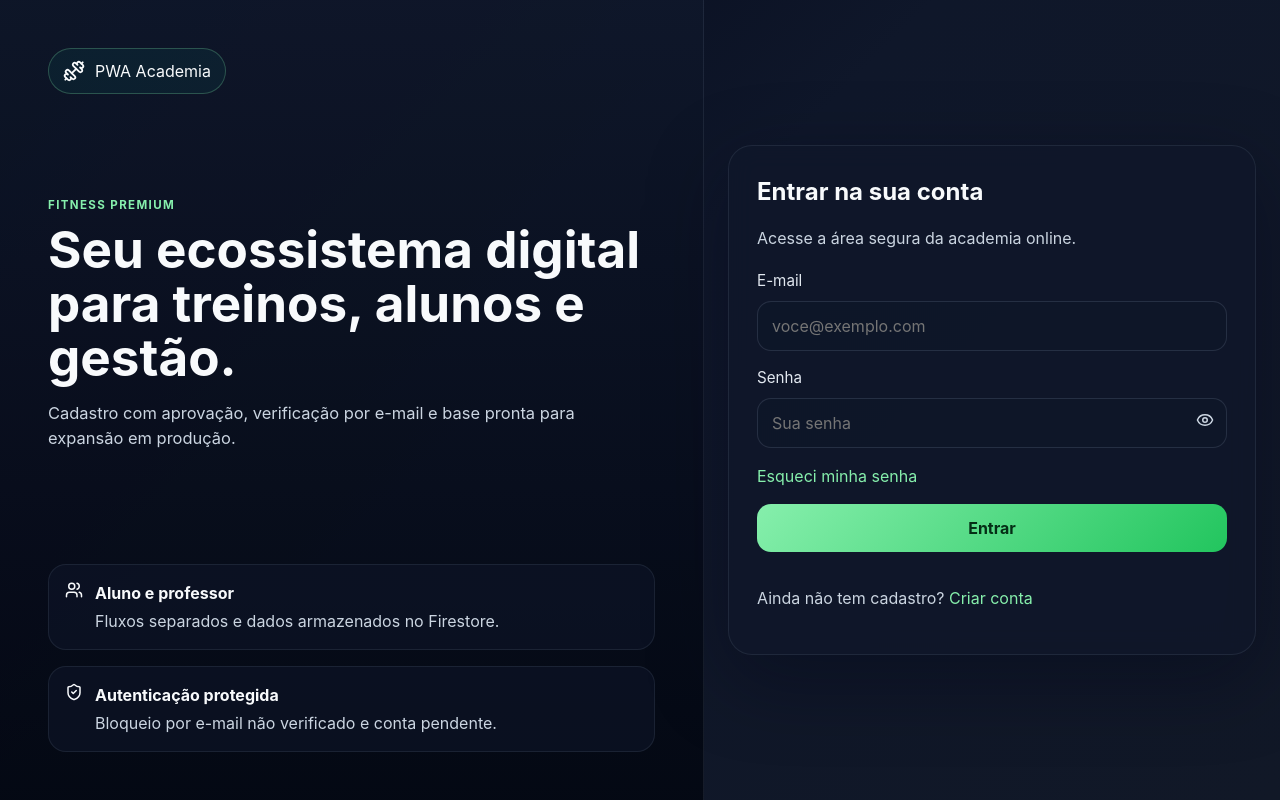
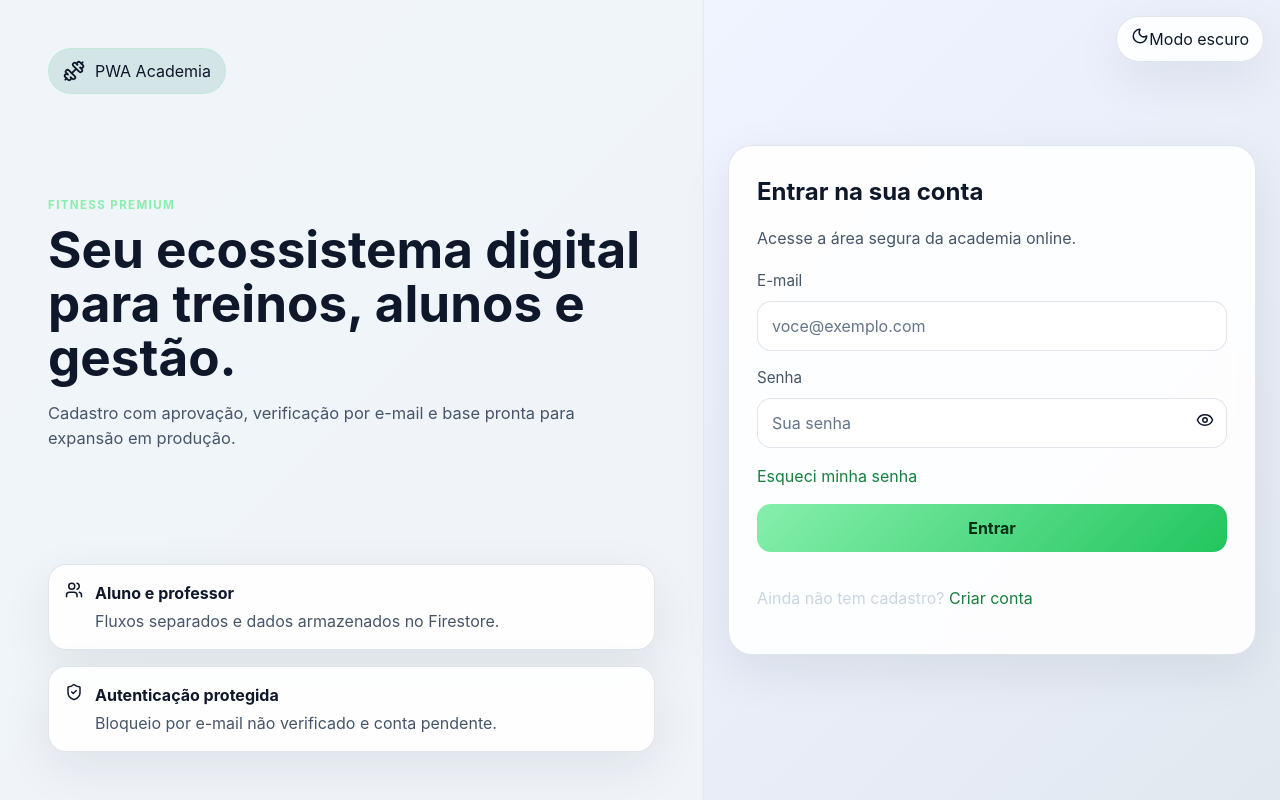
Before and after one commit to gui130699/pwa-academia, a React (Vite) app: page /login in a window 1280 px wide. Built offline with nearby package versions, Linux system fonts and the light colour scheme; no server answers.

Commit message:
feat: add exercise name and theme toggle

```diff
--- a/src/App.tsx
+++ b/src/App.tsx
@@ -1,7 +1,49 @@
+import { Moon, Sun } from 'lucide-react'
+import { useEffect, useState } from 'react'
 import { AppRouter } from './routes/AppRouter'
 
+type ThemeMode = 'dark' | 'light'
+
+const THEME_STORAGE_KEY = 'pwa-academia-theme'
+
+function getInitialTheme(): ThemeMode {
+  if (typeof window === 'undefined') {
+    return 'dark'
+  }
+
+  const savedTheme = window.localStorage.getItem(THEME_STORAGE_KEY)
+
+  if (savedTheme === 'dark' || savedTheme === 'light') {
+    return savedTheme
+  }
+
+  return window.matchMedia('(prefers-color-scheme: light)').matches ? 'light' : 'dark'
+}
+
 function App() {
-  return <AppRouter />
+  const [theme, setTheme] = useState<ThemeMode>(getInitialTheme)
+
+  useEffect(() => {
+    document.documentElement.setAttribute('data-theme', theme)
+    document.documentElement.style.colorScheme = theme
+    window.localStorage.setItem(THEME_STORAGE_KEY, theme)
+  }, [theme])
+
+  return (
+    <>
+      <button
+        className="theme-toggle"
+        type="button"
+        onClick={() => setTheme((current) => (current === 'dark' ? 'light' : 'dark'))}
+        aria-label={theme === 'dark' ? 'Ativar modo claro' : 'Ativar modo escuro'}
+      >
+        {theme === 'dark' ? <Sun size={18} /> : <Moon size={18} />}
+        <span>{theme === 'dark' ? 'Modo claro' : 'Modo escuro'}</span>
+      </button>
+
+      <AppRouter />
+    </>
+  )
 }
 
 export default App
--- a/src/pages/professor/CadastroExercicioProfessor.tsx
+++ b/src/pages/professor/CadastroExercicioProfessor.tsx
@@ -16,6 +16,7 @@ export function CadastroExercicioProfessor() {
   const [feedback, setFeedback] = useState('')
   const [isSaving, setIsSaving] = useState(false)
   const [formData, setFormData] = useState({
+    nome: '',
     descricao: '',
     grupoMuscularId: '',
     videoInstrucaoUrl: '',
@@ -47,6 +48,7 @@ export function CadastroExercicioProfessor() {
       }
 
       await createExercise({
+        nome: formData.nome,
         descricao: formData.descricao,
         grupoMuscularId: selectedGroup.id,
         grupoMuscularNome: selectedGroup.nome,
@@ -55,7 +57,7 @@ export function CadastroExercicioProfessor() {
         criadoPorNome: profile?.nomeCompleto,
       })
 
-      setFormData({ descricao: '', grupoMuscularId: '', videoInstrucaoUrl: '' })
+      setFormData({ nome: '', descricao: '', grupoMuscularId: '', videoInstrucaoUrl: '' })
       setFeedback('Exercício cadastrado com sucesso.')
     } catch (error) {
       setFeedback(getFirebaseErrorMessage(error, 'Não foi possível salvar o exercício.'))
@@ -68,7 +70,7 @@ export function CadastroExercicioProfessor() {
     <section className="professor-page fade-in-panel">
       <span className="eyebrow">Cadastro de exercício</span>
       <h2>Novo exercício</h2>
-      <p>Preencha a descrição, selecione o grupo muscular e cole o link do vídeo de instrução.</p>
+      <p>Preencha o nome do exercício, a descrição, selecione o grupo muscular e cole o link do vídeo de instrução.</p>
 
       {groups.length === 0 ? (
         <div className="info-banner warning-banner panel-feedback">
@@ -79,6 +81,22 @@ export function CadastroExercicioProfessor() {
       {feedback ? <div className="info-banner success-banner panel-feedback">{feedback}</div> : null}
 
       <form className="auth-form section-block" onSubmit={handleSubmit}>
+        <label className="form-field">
+          <span>Nome do exercício</span>
+          <input
+            className="app-input"
+            type="text"
+            placeholder="Ex.: Supino reto com barra"
+            value={formData.nome}
+            onChange={(event) =>
+              setFormData((current) => ({
+                ...current,
+                nome: event.target.value,
+              }))
+            }
+          />
+        </label>
+
         <label className="form-field">
           <span>Descrição do exercício</span>
           <textarea
--- a/src/pages/professor/TreinosProfessor.tsx
+++ b/src/pages/professor/TreinosProfessor.tsx
@@ -74,7 +74,8 @@ export function TreinosProfessor() {
               exercises.map((exercise) => (
                 <article key={exercise.id} className="compact-row compact-row--readonly">
                   <div className="compact-row__main">
-                    <strong>{exercise.descricao}</strong>
+                    <strong>{exercise.nome ?? 'Exercício cadastrado'}</strong>
+                    <span>{exercise.descricao}</span>
                     <span>Grupo muscular: {exercise.grupoMuscularNome}</span>
                     <span>{exercise.criadoPorNome ? `Cadastrado por ${exercise.criadoPorNome}` : 'Cadastro disponível para uso.'}</span>
                   </div>
--- a/src/services/exerciseService.ts
+++ b/src/services/exerciseService.ts
@@ -37,12 +37,21 @@ export async function getExercises(): Promise<Exercicio[]> {
       id: currentDoc.id,
       ...(currentDoc.data() as Omit<Exercicio, 'id'>),
     }))
-    .sort((first, second) => first.descricao.localeCompare(second.descricao, 'pt-BR'))
+    .sort((first, second) => {
+      const firstLabel = first.nome ?? first.descricao
+      const secondLabel = second.nome ?? second.descricao
+      return firstLabel.localeCompare(secondLabel, 'pt-BR')
+    })
 }
 
 export async function createExercise(payload: NovoExercicioPayload) {
+  const name = payload.nome.trim()
   const description = payload.descricao.trim()
   const videoUrl = payload.videoInstrucaoUrl.trim()
+
+  if (!name) {
+    throw new Error('Informe o nome do exercício.')
+  }
 
   if (!description) {
     throw new Error('Informe a descrição do exercício.')
@@ -63,6 +72,7 @@ export async function createExercise(payload: NovoExercicioPayload) {
   }
 
   await addDoc(exercisesCollection, {
+    nome: name,
     descricao: description,
     grupoMuscularId: payload.grupoMuscularId,
     grupoMuscularNome: payload.grupoMuscularNome,
--- a/src/styles/theme.css
+++ b/src/styles/theme.css
@@ -11,6 +11,38 @@
   text-rendering: optimizeLegibility;
   -webkit-font-smoothing: antialiased;
   -moz-osx-font-smoothing: grayscale;
+  --app-background:
+    radial-gradient(circle at top, rgba(34, 197, 94, 0.12), transparent 0, transparent 45%),
+    linear-gradient(135deg, #020617 0%, #0f172a 45%, #111827 100%);
+  --text-primary: #f8fafc;
+  --text-secondary: #cbd5e1;
+  --text-muted: #94a3b8;
+  --link-color: #86efac;
+  --link-hover: #bbf7d0;
+  --surface-card: rgba(15, 23, 42, 0.82);
+  --surface-soft: rgba(2, 6, 23, 0.34);
+  --surface-strong: rgba(4, 10, 24, 0.96);
+  --surface-input: rgba(15, 23, 42, 0.72);
+  --border-soft: rgba(148, 163, 184, 0.18);
+  --shadow-soft: 0 18px 60px rgba(2, 6, 23, 0.22);
+}
+
+[data-theme='light'] {
+  color-scheme: light;
+  --app-background:
+    radial-gradient(circle at top, rgba(16, 185, 129, 0.08), transparent 0, transparent 42%),
+    linear-gradient(135deg, #f8fafc 0%, #eef2ff 45%, #e2e8f0 100%);
+  --text-primary: #0f172a;
+  --text-secondary: #475569;
+  --text-muted: #64748b;
+  --link-color: #15803d;
+  --link-hover: #166534;
+  --surface-card: rgba(255, 255, 255, 0.9);
+  --surface-soft: rgba(255, 255, 255, 0.8);
+  --surface-strong: rgba(241, 245, 249, 0.96);
+  --surface-input: rgba(255, 255, 255, 0.94);
+  --border-soft: rgba(148, 163, 184, 0.28);
+  --shadow-soft: 0 16px 50px rgba(15, 23, 42, 0.08);
 }
 
 * {
@@ -39,7 +71,8 @@ a:hover {
 
 button,
 input,
-select {
+select,
+textarea {
   font: inherit;
 }
 
@@ -1095,6 +1128,118 @@ strong {
   gap: 12px;
 }
 
+body {
+  min-height: 100vh;
+  background: var(--app-background);
+  color: var(--text-primary);
+  transition: background 0.25s ease, color 0.25s ease;
+}
+
+a {
+  color: var(--link-color);
+}
+
+a:hover {
+  color: var(--link-hover);
+}
+
+strong,
+h1,
+h2,
+h3,
+h4,
+h5,
+h6 {
+  color: var(--text-primary);
+}
+
+.brand-panel,
+.aluno-sidebar,
+.professor-sidebar {
+  background: var(--surface-strong);
+}
+
+.form-card,
+.simple-card,
+.dashboard-shell,
+.aluno-header,
+.professor-header,
+.aluno-page,
+.professor-page,
+.aluno-sidebar__brand,
+.professor-sidebar__brand,
+.summary-card,
+.panel-card,
+.search-panel__field,
+.overview-card,
+.compact-row,
+.request-card,
+.chat-sidebar,
+.chat-panel,
+.feature-item {
+  background: var(--surface-card);
+  border-color: var(--border-soft);
+  box-shadow: var(--shadow-soft);
+}
+
+.app-input,
+.password-wrapper,
+.role-option,
+.chat-contact {
+  background: var(--surface-input);
+  color: var(--text-primary);
+  border-color: var(--border-soft);
+}
+
+.form-card__header p,
+.simple-card p,
+.muted-text,
+.hero-copy p,
+.feature-item p,
+.aluno-page p,
+.professor-page p,
+.compact-row__main span,
+.request-card__status,
+.chat-contact span,
+.chat-panel__header span,
+.overview-card span,
+.aluno-sidebar__brand p,
+.aluno-sidebar__footer p,
+.professor-sidebar__brand p,
+.professor-sidebar__footer p,
+.status-list li,
+.detail-list li,
+.form-field span {
+  color: var(--text-secondary);
+}
+
+.search-panel__input,
+.icon-button,
+.aluno-nav__link,
+.professor-nav__link,
+.btn-ghost {
+  color: var(--text-primary);
+}
+
+.app-input::placeholder,
+.search-panel__input::placeholder {
+  color: var(--text-muted);
+}
+
+.theme-toggle {
+  position: fixed;
+  top: 16px;
+  right: 16px;
+  z-index: 1000;
+  width: auto;
+  padding: 10px 14px;
+  border-radius: 999px;
+  border: 1px solid var(--border-soft);
+  background: var(--surface-card);
+  color: var(--text-primary);
+  box-shadow: var(--shadow-soft);
+}
+
 @media (max-width: 720px) {
   .search-panel,
   .overview-strip,
@@ -1113,4 +1258,10 @@ strong {
   .section-actions {
     flex-direction: column;
   }
+
+  .theme-toggle {
+    top: 12px;
+    right: 12px;
+    padding: 9px 12px;
+  }
 }
--- a/src/types/exercise.ts
+++ b/src/types/exercise.ts
@@ -6,6 +6,7 @@ export interface GrupoMuscular {
 
 export interface Exercicio {
   id: string
+  nome?: string
   descricao: string
   grupoMuscularId: string
   grupoMuscularNome: string
@@ -16,6 +17,7 @@ export interface Exercicio {
 }
 
 export interface NovoExercicioPayload {
+  nome: string
   descricao: string
   grupoMuscularId: string
   grupoMuscularNome: string
```
